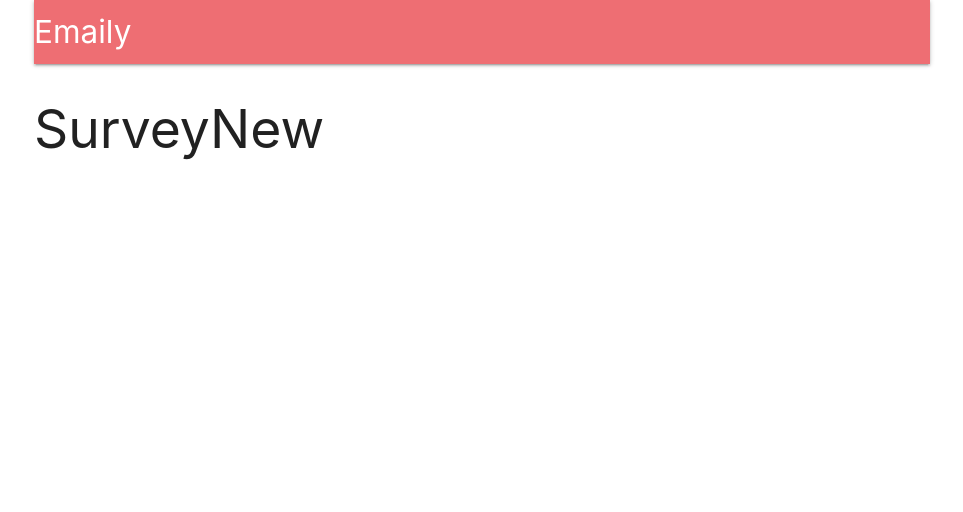
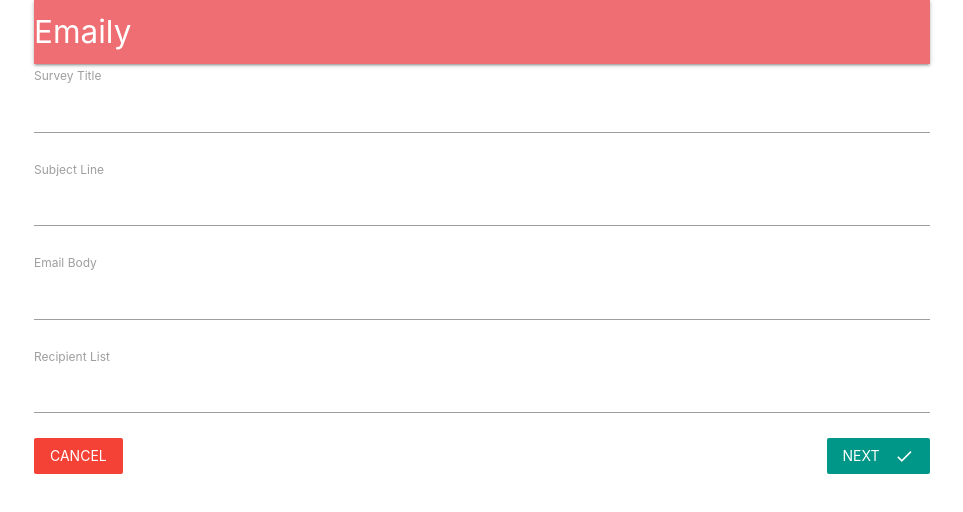
Before and after one commit to raslak/node-with-react, a React (Create React App) app in the folder client/: page /surveys/new in a window 1280 px wide. Shown: the top 512 px of the page, without its empty margins (158-1121 px from the left). Built offline with nearby package versions, Linux system fonts and the light colour scheme; no server answers.

Commit message:
implement redux-form fields, add validation, render error messages

```diff
--- a/client/package.json
+++ b/client/package.json
@@ -13,6 +13,7 @@
     "react-scripts": "3.0.1",
     "react-stripe-checkout": "^2.6.3",
     "redux": "^4.0.4",
+    "redux-form": "8.1.0",
     "redux-thunk": "^2.3.0"
   },
   "scripts": {
--- a/client/src/components/App.js
+++ b/client/src/components/App.js
@@ -7,8 +7,7 @@
 import Header from './Header';
 import Landing from './Landing';
 import Dashboard from './Dashboard';
-
-const SurveyNew = () => <h2>SurveyNew</h2>;
+import SurveyNew from './surveys/SurveyNew';
 
 const App = props => {
   const { fetchUser } = props;
@@ -18,16 +17,14 @@
   }, [fetchUser]);
 
   return (
+    <BrowserRouter>
       <div className="container">
-      <BrowserRouter>
-        <div>
         <Header />
         <Route exact path="/" component={Landing} />
         <Route exact path="/surveys" component={Dashboard} />
         <Route path="/surveys/new" component={SurveyNew} />
       </div>
     </BrowserRouter>
-    </div>
   );
 };
 
--- /dev/null
+++ b/client/src/components/surveys/SurveyField.js
@@ -0,0 +1,15 @@
+// SurveyField contains logic to render a single
+// label and text input
+import React from 'react';
+
+export default ({ input, label, meta: { error, touched } }) => {
+  return (
+    <div>
+      <label>{label}</label>
+      <input {...input} style={{ marginBottom: '5px' }} />
+      <div className="red-text" style={{ marginBottom: '20px' }}>
+        {touched && error}
+      </div>
+    </div>
+  );
+};
--- /dev/null
+++ b/client/src/components/surveys/SurveyForm.js
@@ -0,0 +1,65 @@
+// SurveyForm shows a form for a user to add input
+import React from 'react';
+import { reduxForm, Field } from 'redux-form';
+import { Link } from 'react-router-dom';
+
+import SurveyField from './SurveyField';
+
+import validateEmails from '../../utils/validateEmails';
+
+const FIELDS = [
+  { label: 'Survey Title', name: 'title' },
+  { label: 'Subject Line', name: 'subject' },
+  { label: 'Email Body', name: 'body' },
+  { label: 'Recipient List', name: 'emails' }
+];
+
+const SurveyForm = props => {
+  function renderFields() {
+    return FIELDS.map(({ label, name }) => {
+      return (
+        <Field
+          key={name}
+          component={SurveyField}
+          type="text"
+          label={label}
+          name={name}
+        />
+      );
+    });
+  }
+
+  return (
+    <div>
+      <form onSubmit={props.handleSubmit(values => console.log(values))}>
+        {renderFields()}
+        <Link to="/surveys" className="red btn-flat white-text">
+          Cancel
+        </Link>
+        <button type="submit" className="teal btn-flat right white-text">
+          Next
+          <i className="material-icons right">done</i>
+        </button>
+      </form>
+    </div>
+  );
+};
+
+function validate(values) {
+  const errors = {};
+
+  errors.emails = validateEmails(values.emails || '');
+
+  FIELDS.forEach(({ name }) => {
+    if (!values[name]) {
+      errors[name] = 'You must provide a value';
+    }
+  });
+
+  return errors;
+}
+
+export default reduxForm({
+  validate,
+  form: 'surveyForm'
+})(SurveyForm);
--- /dev/null
+++ b/client/src/components/surveys/SurveyNew.js
@@ -0,0 +1,14 @@
+// SurveyNew shows SurveyForm and SurveyFormReview
+import React from 'react';
+
+import SurveyForm from './SurveyForm';
+
+const SurveyNew = () => {
+  return (
+    <div>
+      <SurveyForm />
+    </div>
+  );
+};
+
+export default SurveyNew;
--- a/client/src/index.js
+++ b/client/src/index.js
@@ -2,7 +2,7 @@
 import React from 'react';
 import ReactDOM from 'react-dom';
 import { Provider } from 'react-redux';
-import { createStore, applyMiddleware } from 'redux';
+import { createStore, applyMiddleware, compose } from 'redux';
 import reduxThunk from 'redux-thunk';
 
 import App from './components/App';
@@ -12,7 +12,12 @@
 import axios from 'axios';
 window.axios = axios;
 
-const store = createStore(reducers, {}, applyMiddleware(reduxThunk));
+const composeEnhancers = window.__REDUX_DEVTOOLS_EXTENSION_COMPOSE__ || compose;
+
+const store = createStore(
+  reducers,
+  /* preloadState, */ composeEnhancers(applyMiddleware(reduxThunk))
+);
 
 ReactDOM.render(
   <Provider store={store}>
--- a/client/src/reducers/index.js
+++ b/client/src/reducers/index.js
@@ -1,7 +1,9 @@
-import { combineReducers } from "redux";
+import { combineReducers } from 'redux';
+import { reducer as reduxForm } from 'redux-form';
 
-import authReducer from "./authReducer";
+import authReducer from './authReducer';
 
 export default combineReducers({
-  auth: authReducer
+  auth: authReducer,
+  form: reduxForm
 });
--- /dev/null
+++ b/client/src/utils/validateEmails.js
@@ -0,0 +1,14 @@
+const re = /^(([^<>()\[\]\\.,;:\s@"]+(\.[^<>()\[\]\\.,;:\s@"]+)*)|(".+"))@((\[[0-9]{1,3}\.[0-9]{1,3}\.[0-9]{1,3}\.[0-9]{1,3}])|(([a-zA-Z\-0-9]+\.)+[a-zA-Z]{2,}))$/;
+
+export default emails => {
+  const invalidEmails = emails
+    .split(',')
+    .map(email => email.trim())
+    .filter(email => re.test(email) === false);
+
+  if (invalidEmails.length) {
+    return `These emails are invalid: ${invalidEmails}`;
+  }
+
+  return;
+};
```
Also changed, not shown: 1 other file (tests, documents, lock files or other folders). Lines whose indentation alone changed are shown as unchanged.
